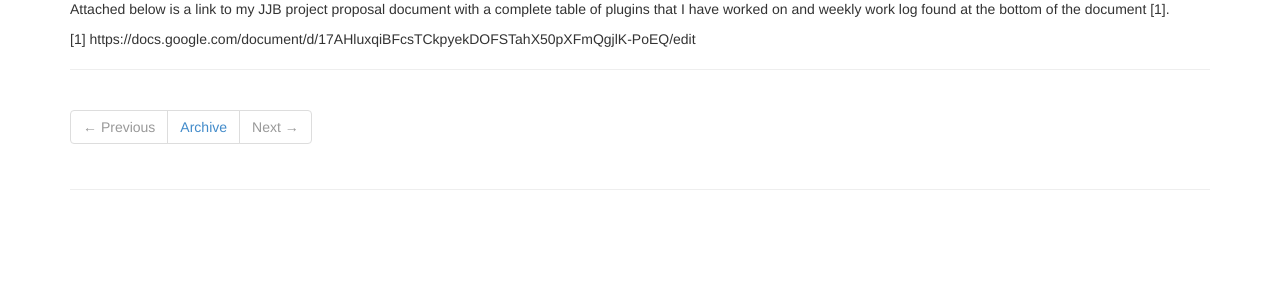
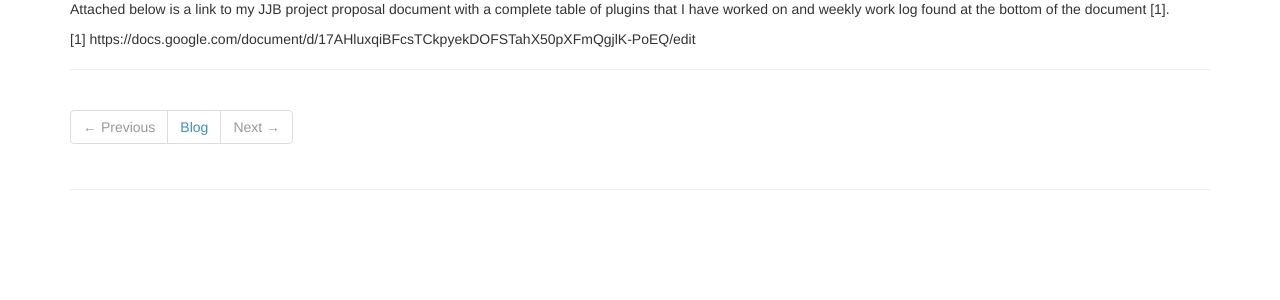
Before and after one commit to kien-ha/kien-ha.github.io, a Jekyll site: the page built from _posts/2016/2016-08-29-thoughts-on-internship-with-OpenDayLight.md, in a window 1280 px wide. Shown: the part 543-843 px from the top of the page. Built offline with Jekyll 4.4.1, drawn with Linux system fonts in a browser that asks for light colours; nearby versions of some CDN libraries.

Commit message:
Update 'Archive' Button to 'Blog'
Signed-off-by: Kien Ha <kienha9922@gmail.com>

```diff
--- a/_includes/themes/bootstrap-3/post.html
+++ b/_includes/themes/bootstrap-3/post.html
@@ -34,7 +34,7 @@
     {% else %}
       <li class="prev disabled"><a>&larr; Previous</a></li>
     {% endif %}
-      <li><a href="{{ BASE_PATH }}{{ site.JB.archive_path }}">Archive</a></li>
+      <li><a href="{{ BASE_PATH }}{{ site.JB.archive_path }}">Blog</a></li>
     {% if page.next %}
       <li class="next"><a href="{{ BASE_PATH }}{{ page.next.url }}" title="{{ page.next.title }}">Next &raquo;</a></li>
     {% else %}
```
